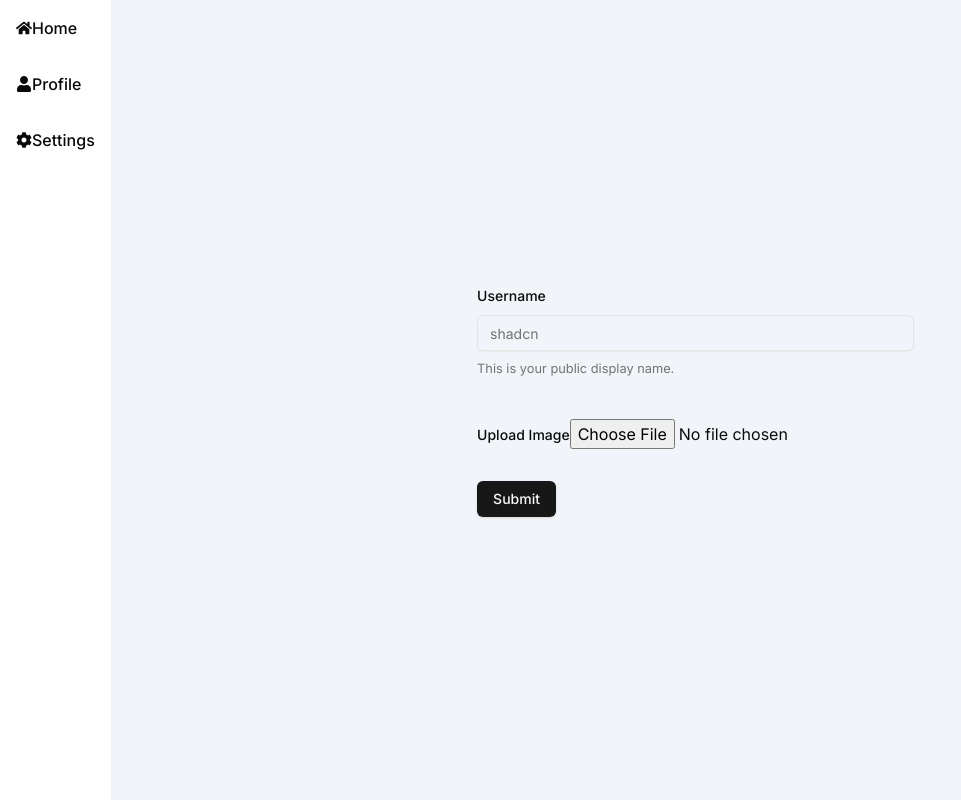
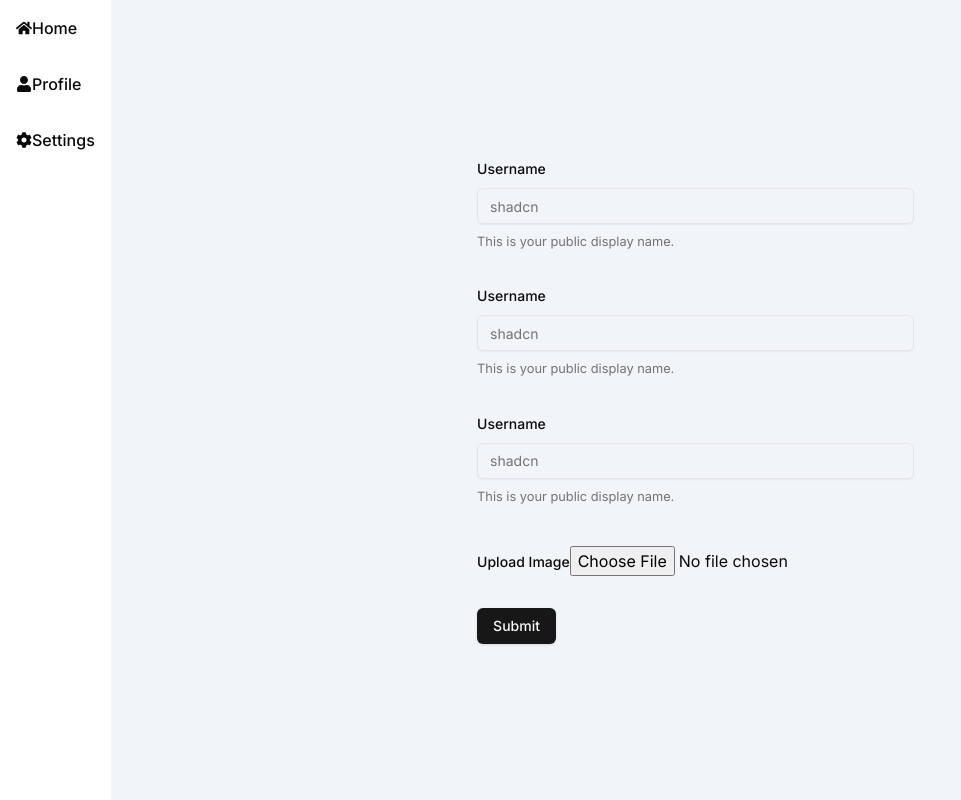
Before and after one commit to jitendravee/vide-wave, a Next.js app: page /uplaod in a window 1280 px wide. Shown: the whole page, without its empty margins (0-961 px from the left). Built offline with nearby package versions, Linux system fonts and the light colour scheme.

Commit message:
added upload from

```diff
--- a/src/app/(root)/uplaod/page.tsx
+++ b/src/app/(root)/uplaod/page.tsx
@@ -75,6 +75,38 @@ export default function UploadImage() {
               </FormItem>
             )}
           />
+          <FormField
+            control={form.control}
+            name="username"
+            render={({ field }) => (
+              <FormItem>
+                <FormLabel>Username</FormLabel>
+                <FormControl>
+                  <Input placeholder="shadcn" {...field} />
+                </FormControl>
+                <FormDescription>
+                  This is your public display name.
+                </FormDescription>
+                <FormMessage />
+              </FormItem>
+            )}
+          />
+          <FormField
+            control={form.control}
+            name="username"
+            render={({ field }) => (
+              <FormItem>
+                <FormLabel>Username</FormLabel>
+                <FormControl>
+                  <Input placeholder="shadcn" {...field} />
+                </FormControl>
+                <FormDescription>
+                  This is your public display name.
+                </FormDescription>
+                <FormMessage />
+              </FormItem>
+            )}
+          />
 
           {/* Image Upload Section */}
           <FormItem>
```
